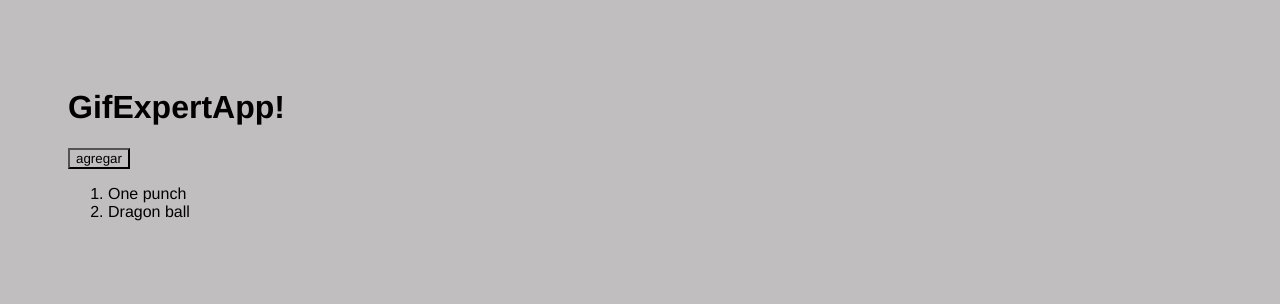
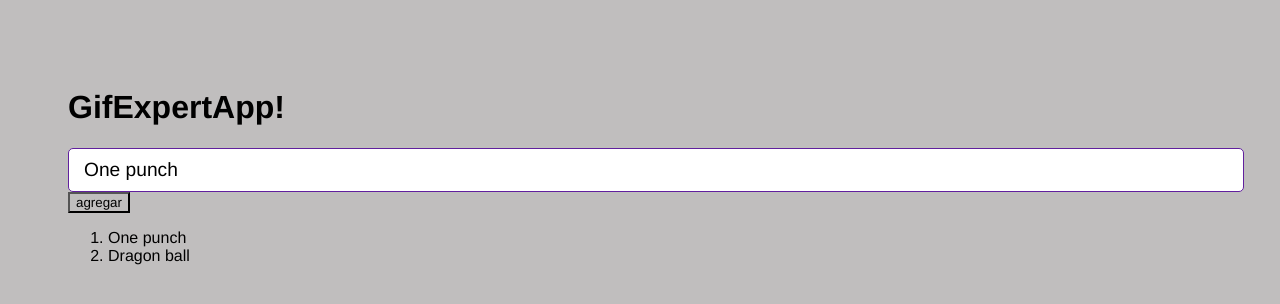
Before and after one commit to Naej-Solrac/gif-expert-app, a React (Vite) app: page / in a window 1280 px wide. Shown: the top 304 px of the page. Built offline with nearby package versions, Linux system fonts and the light colour scheme.

Commit message:
add category, agregando form y evitando que refresque

```diff
--- a/src/GifExpertApp.jsx
+++ b/src/GifExpertApp.jsx
@@ -1,7 +1,8 @@
 import React from 'react'
 import { useState } from 'react'
+import { AddCategory } from './components/AddCategory';
+
 export const GifExpertApp = () => {
-
   //hook para mantener el estado
   const [ categories, setCategories ] = useState(['One punch', 'Dragon ball'])
   console.log(categories);
@@ -18,7 +19,7 @@ export const GifExpertApp = () => {
       <h1>GifExpertApp!</h1>
 
       { /*Input*/ }
-
+        <AddCategory/>
       { /*Listado de Gif*/ }
       <button onClick={onAddCategory}>agregar</button>
       <ol>
--- /dev/null
+++ b/src/components/AddCategory.jsx
@@ -0,0 +1,26 @@
+import { useState } from "react";
+
+export const AddCategory = () => {
+
+    const [inputValue, setInputValue] = useState('One punch');
+
+    const onInputChange = (event) => {
+        setInputValue(event.target.value);
+    }
+
+    const onSubmit = (event) => {
+        event.preventDefault();
+        console.log(inputValue);
+    }
+
+  return (
+    <form onSubmit={ (event) => onSubmit(event) } >
+        <input
+            type="text"
+            placeholder="Buscar gifs"
+            value={ inputValue }
+            onChange={ (event) => onInputChange(event) }
+        />
+    </form>
+  );
+};
```
